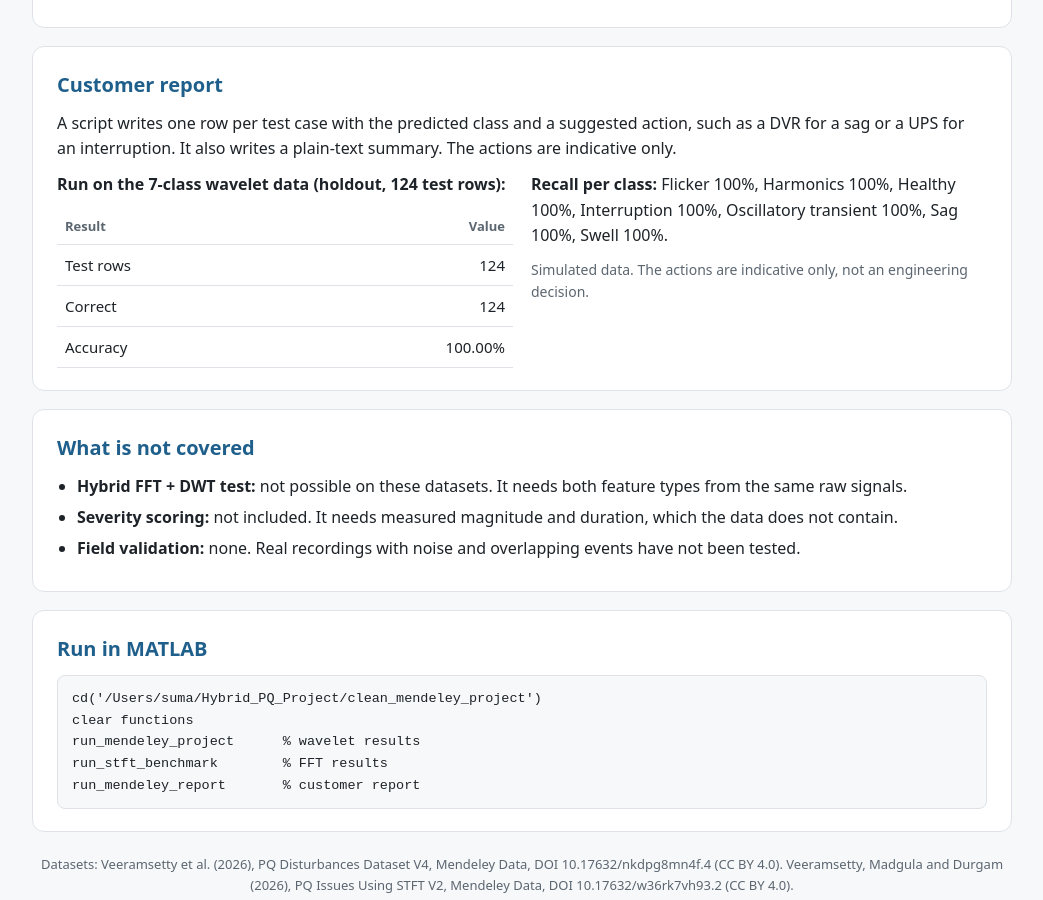
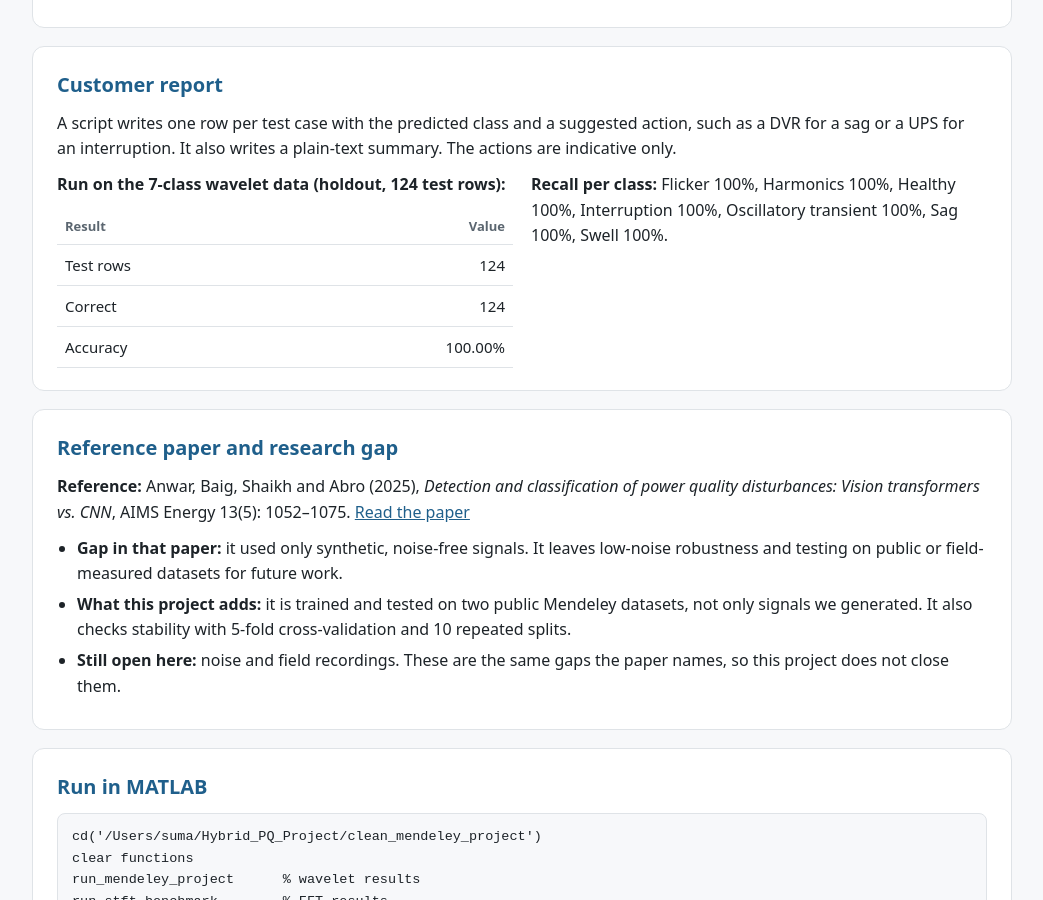
Before and after one commit to SumaAcharya/SumaAcharya.github.io, a Jekyll site: the page pq-classification/index.html, which Jekyll copies as it is, in a window 1280 px wide and 900 px high, scrolled down 2392 px. Shown: the whole window, without its empty margins (118-1161 px from the left). Built offline with Jekyll 4.4.1, drawn with Linux system fonts in a browser that asks for light colours.

Commit message:
Remove not-covered section and disclaimer; add reference paper and research gap
Co-Authored-By: Claude Haiku 5.5 <noreply@anthropic.com>
Claude-Session: https://claude.ai/code/session_01XgHpHjcXs9ZsT4pXBJ5wU2

```diff
--- a/pq-classification/index.html
+++ b/pq-classification/index.html
@@ -161,17 +161,17 @@ a { color: var(--accent); }
     </div>
     <div>
       <p><b>Recall per class:</b> Flicker 100%, Harmonics 100%, Healthy 100%, Interruption 100%, Oscillatory transient 100%, Sag 100%, Swell 100%.</p>
-      <p class="note">Simulated data. The actions are indicative only, not an engineering decision.</p>
     </div>
   </div>
 </section>
 
 <section>
-  <h2>What is not covered</h2>
+  <h2>Reference paper and research gap</h2>
+  <p><b>Reference:</b> Anwar, Baig, Shaikh and Abro (2025), <i>Detection and classification of power quality disturbances: Vision transformers vs. CNN</i>, AIMS Energy 13(5): 1052–1075. <a href="https://www.aimspress.com/aimspress-data/aimse/2025/5/PDF/energy-13-05-039.pdf" target="_blank" rel="noopener">Read the paper</a></p>
   <ul>
-    <li><b>Hybrid FFT + DWT test:</b> not possible on these datasets. It needs both feature types from the same raw signals.</li>
-    <li><b>Severity scoring:</b> not included. It needs measured magnitude and duration, which the data does not contain.</li>
-    <li><b>Field validation:</b> none. Real recordings with noise and overlapping events have not been tested.</li>
+    <li><b>Gap in that paper:</b> it used only synthetic, noise-free signals. It leaves low-noise robustness and testing on public or field-measured datasets for future work.</li>
+    <li><b>What this project adds:</b> it is trained and tested on two public Mendeley datasets, not only signals we generated. It also checks stability with 5-fold cross-validation and 10 repeated splits.</li>
+    <li><b>Still open here:</b> noise and field recordings. These are the same gaps the paper names, so this project does not close them.</li>
   </ul>
 </section>
 
```
